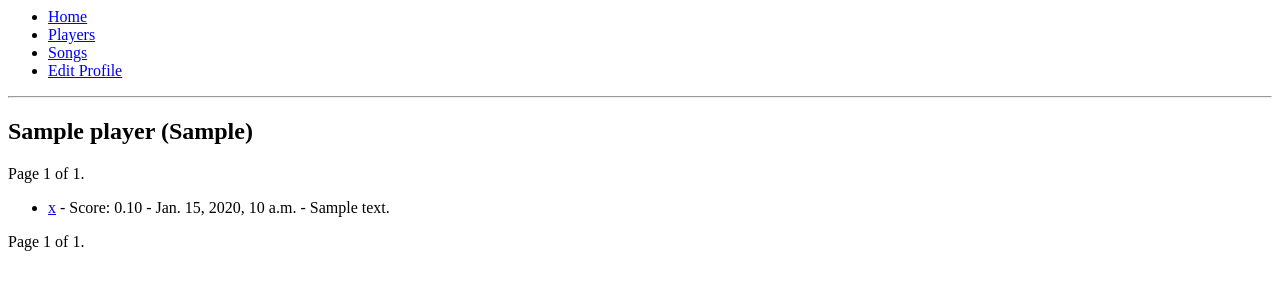
After one commit to florczakraf/boogie-stats, a Django app: template boogiestats/templates/boogie_ui/player.html in a window 1280 px wide. The commit adds this page. Shown: the top 300 px of the page. Run offline with Django 3.2, Linux system fonts and the light colour scheme; the template is opened without the code that fills it: most values are stand-ins (such as "Sample title", 1, 10 or a date in 2020); some libraries are stand-ins or nearby versions.

Commit message:
Add views for songs and players

```diff
--- a/boogiestats/boogie_api/models.py
+++ b/boogiestats/boogie_api/models.py
@@ -69,6 +69,10 @@ class Song(models.Model):
 
         return Score.rank(highscore), highscore
 
+    @property
+    def highscore(self):
+        return self.scores.filter(is_top=True).order_by("-score", "-submission_date").first()
+
 
 class Player(models.Model):
     objects = PlayerManager()
--- a/boogiestats/boogie_ui/urls.py
+++ b/boogiestats/boogie_ui/urls.py
@@ -6,6 +6,9 @@ from . import views
 urlpatterns = [
     path("", views.IndexView.as_view(), name="index"),
     path("players/", views.PlayersListView.as_view(), name="players"),
+    path("players/<int:player_id>/", views.PlayerView.as_view(), name="player"),
+    path("songs/", views.SongsListView.as_view(), name="songs"),
+    path("songs/<str:song_hash>/", views.SongView.as_view(), name="song"),
     path("edit/", views.EditPlayerView.as_view(), name="edit"),
     path("login/", views.login_user, name="login"),
     path("logout/", auth_views.LogoutView.as_view(), name="logout"),
--- /dev/null
+++ b/boogiestats/templates/boogie_ui/header.html
@@ -0,0 +1,11 @@
+<ul>
+    <li><a href="{% url "index" %}">Home</a></li>
+    <li><a href="{% url "players" %}">Players</a></li>
+    <li><a href="{% url "songs" %}">Songs</a></li>
+    <li><a href="{% url "edit" %}">Edit Profile</a></li>
+    {% if user.is_authenticated %}
+        <li><a href="{% url "logout" %}">Logout</a></li>
+    {% endif %}
+</ul>
+
+<hr>
--- a/boogiestats/templates/boogie_ui/login.html
+++ b/boogiestats/templates/boogie_ui/login.html
@@ -1,3 +1,5 @@
+{% include "boogie_ui/header.html" %}
+
 <form action="{% url "login" %}" method="post">
     {% csrf_token %}
     {% if next %}
--- /dev/null
+++ b/boogiestats/templates/boogie_ui/paginator.html
@@ -0,0 +1,17 @@
+<div class="pagination">
+    <span class="step-links">
+        {% if page_obj.has_previous %}
+            <a href="?page=1">&laquo; first</a>
+            <a href="?page={{ page_obj.previous_page_number }}">previous</a>
+        {% endif %}
+
+        <span class="current">
+            Page {{ page_obj.number }} of {{ page_obj.paginator.num_pages }}.
+        </span>
+
+        {% if page_obj.has_next %}
+            <a href="?page={{ page_obj.next_page_number }}">next</a>
+            <a href="?page={{ page_obj.paginator.num_pages }}">last &raquo;</a>
+        {% endif %}
+    </span>
+</div>
--- /dev/null
+++ b/boogiestats/templates/boogie_ui/player.html
@@ -0,0 +1,24 @@
+{% load mathfilters %}
+
+{% include "boogie_ui/header.html" %}
+
+<h2>{{ player.name }} ({{ player.machine_tag }})</h2>
+
+{% include "boogie_ui/paginator.html" %}
+
+{% if scores %}
+    <ul>
+    {% for score in scores %}
+        <li>
+            <a href="{% url "song" song_hash=score.song.hash %}">{{ score.song.hash }}</a> -
+            Score: {{ score.score|div:100|stringformat:".2f" }} -
+            {{ score.submission_date }} -
+            {{ score.comment }}
+        </li>
+    {% endfor %}
+    </ul>
+{% else %}
+    <p>No songs.</p>
+{% endif %}
+
+{% include "boogie_ui/paginator.html" %}
--- a/boogiestats/templates/boogie_ui/player_update.html
+++ b/boogiestats/templates/boogie_ui/player_update.html
@@ -1,8 +1,4 @@
-<ul>
-    {% if user.is_authenticated %}
-        <li><a href="{% url "logout" %}">Logout</a></li>
-    {% endif %}
-</ul>
+{% include "boogie_ui/header.html" %}
 
 <hr>
 
```
Also changed, not shown: boogiestats/boogie_ui/views.py (+47 -0 lines), boogiestats/templates/boogie_ui/index.html (+4 -11 lines), boogiestats/templates/boogie_ui/players.html (+5 -2 lines), boogiestats/templates/boogie_ui/song.html (added, +23 -0 lines), boogiestats/templates/boogie_ui/songs.html (added, +26 -0 lines).
